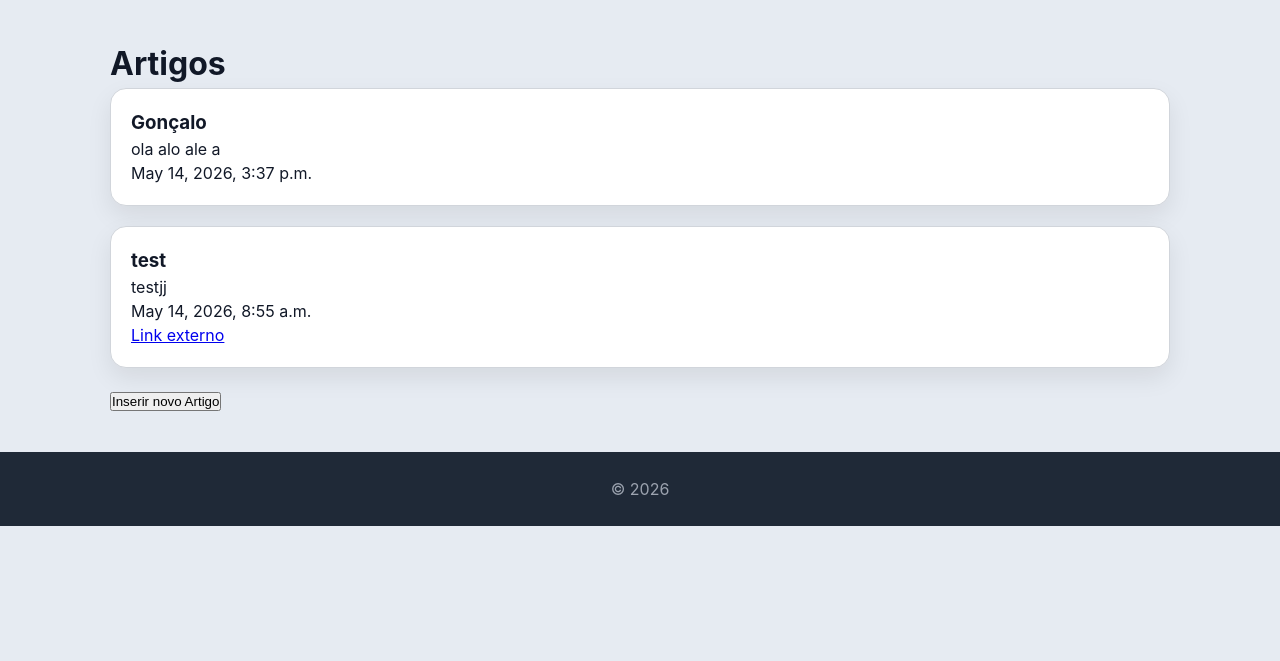
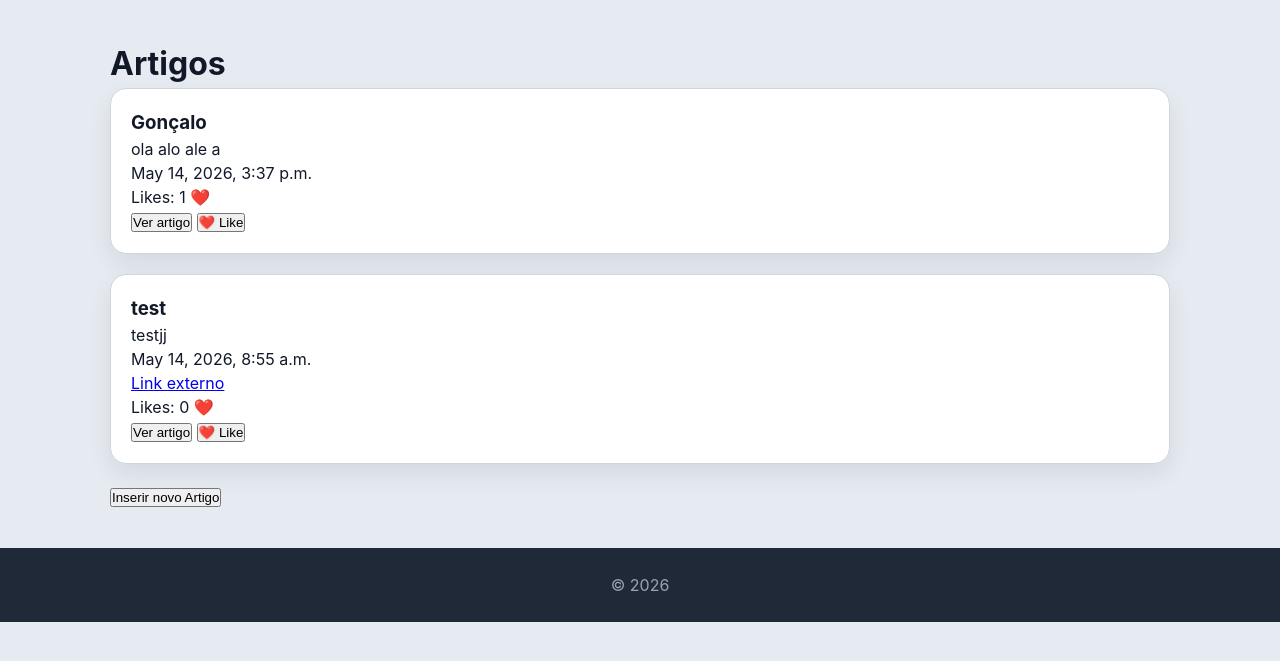
Before and after one commit to Goncalo-Mendes-a22405389/portfolio-web, a Django app: page /artigos/ in a window 1280 px wide. Shown: the part 113-774 px from the top of the page. Run offline with Django 5.2, Linux system fonts and the light colour scheme; a user stored in the database is signed in; data comes from the database, SQL or seed files in the repository; both versions use the stored data as it was after the commit; some libraries are stand-ins or nearby versions.

Commit message:
Adicionar página de detalhe dos artigos com funcionalidade de comentários para utilizadores autenticados

```diff
--- a/artigos/models.py
+++ b/artigos/models.py
@@ -9,6 +9,20 @@ class Artigo(models.Model):
     link_externo = models.URLField(blank=True, null=True)
     data_criacao = models.DateTimeField(auto_now_add=True)
     autor = models.ForeignKey(User, on_delete=models.CASCADE)
+    likes = models.ManyToManyField(User, related_name='artigos_likes', blank=True)
+
+    def total_likes(self):
+        return self.likes.count()
 
     def __str__(self):
         return f"Artigo de {self.autor.username}"
+
+
+class Comentario(models.Model):
+    artigo = models.ForeignKey( Artigo, on_delete=models.CASCADE,related_name='comentarios')
+    autor = models.ForeignKey(User,on_delete=models.CASCADE)
+    texto = models.TextField()
+    data_criacao = models.DateTimeField(auto_now_add=True)
+
+    def __str__(self):
+        return f"Comentário de {self.autor.username}"
--- a/artigos/templates/artigos/artigos.html
+++ b/artigos/templates/artigos/artigos.html
@@ -16,7 +16,6 @@
                 <img src="{{ artigo.fotografia.url }}"  style="width: 200px; height: auto">
             {% endif %}
 
-
             <p>{{ artigo.texto }}</p>
 
             <p>{{ artigo.data_criacao }}</p>
@@ -27,14 +26,28 @@
                 </p>
             {% endif %}
 
+            <p>Likes: {{ artigo.total_likes }} ❤️</p>
+
+            <a href="{% url 'detalhe_artigo' artigo.id %}"><button>Ver artigo</button></a>
+
+            {% if request.user.is_authenticated %}
+
+                <form action="{% url 'like_artigo' artigo.id %}" method="post" style="display:inline;">
+                    {% csrf_token %}
+                    {% if request.user in artigo.likes.all %}
+                        <button type="submit">💔 Deslike</button>
+                    {% else %}
+                        <button type="submit">❤️ Like</button>
+                    {% endif %}
+                </form>
+            {% endif %}
+
             {% if artigo.autor == request.user %}
                 <a href="{% url 'edita_artigo' artigo.id %}"><button>Editar informação do Artigo</button></a>
-
                 <a href="{% url 'apaga_artigo' artigo.id %}"><button>Apagar o Artigo</button></a>
             {% endif %}
 
         </article>
-
 
     {% empty %}
 
@@ -45,7 +58,7 @@
 </section>
 
 {% if request.user.is_authenticated %}
-    <a href="{% url 'criar_artigo' %}"><button>Inserir novo Artigo</button> </a>
+    <a href="{% url 'criar_artigo' %}"><button>Inserir novo Artigo</button></a>
 {% endif %}
 
 {% endblock %}
--- a/artigos/urls.py
+++ b/artigos/urls.py
@@ -6,4 +6,6 @@ urlpatterns = [
     path('novo/', views.criar_artigo, name='criar_artigo'),
     path('<int:artigo_id>/edita', views.edita_artigo_view,name="edita_artigo"),
     path('<int:artigo_id>/apaga', views.apaga_artigo_view, name="apaga_artigo"),
+    path('like/<int:artigo_id>/', views.like_artigo, name='like_artigo'),
+    path('<int:artigo_id>/', views.detalhe_artigo, name='detalhe_artigo'),
 ]
--- a/artigos/views.py
+++ b/artigos/views.py
@@ -1,6 +1,6 @@
 from django.shortcuts import render, redirect
-from .models import Artigo
-from .forms import ArtigoForm
+from .models import *
+from .forms import *
 from django.contrib.auth.decorators import login_required
 # Create your views here.
 
@@ -60,3 +60,45 @@ def apaga_artigo_view(request, artigo_id):
 
     artigo.delete()
     return redirect('artigos')
+
+@login_required
+def like_artigo(request, artigo_id):
+    artigo = Artigo.objects.get(id=artigo_id)
+
+    if request.user.is_authenticated:
+        if request.user in artigo.likes.all():
+            artigo.likes.remove(request.user)
+        else:
+            artigo.likes.add(request.user)
+    return redirect("artigos")
+
+
+def detalhe_artigo(request, artigo_id):
+
+    artigo = Artigo.objects.get(id=artigo_id)
+
+    comentarios = artigo.comentarios.all().order_by('-data_criacao')
+
+    form = ComentarioForm()
+
+    if request.method == 'POST':
+
+        if not request.user.is_authenticated:
+            return redirect('login')
+
+        form = ComentarioForm(request.POST)
+
+        if form.is_valid():
+
+            comentario = form.save(commit=False)
+
+            comentario.autor = request.user
+            comentario.artigo = artigo
+
+            comentario.save()
+
+            return redirect('detalhe_artigo', artigo_id=artigo.id)
+
+    context = {'artigo': artigo,'comentarios': comentarios,'form': form }
+
+    return render(request, 'artigos/detalhe_artigo.html', context)
```
Also changed, not shown: artigos/forms.py (+6 -1 lines), artigos/templates/artigos/detalhe_artigo.html (added, +83 -0 lines), artigos/migrations/0003_artigo_likes.py (added), artigos/migrations/0004_comentario.py (added), db.sqlite3.
